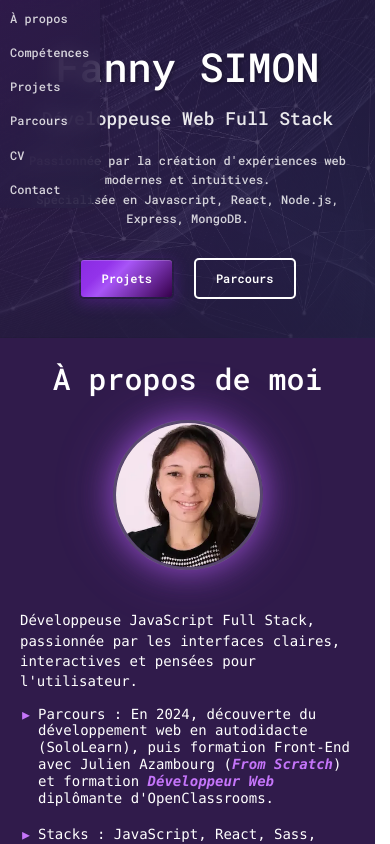
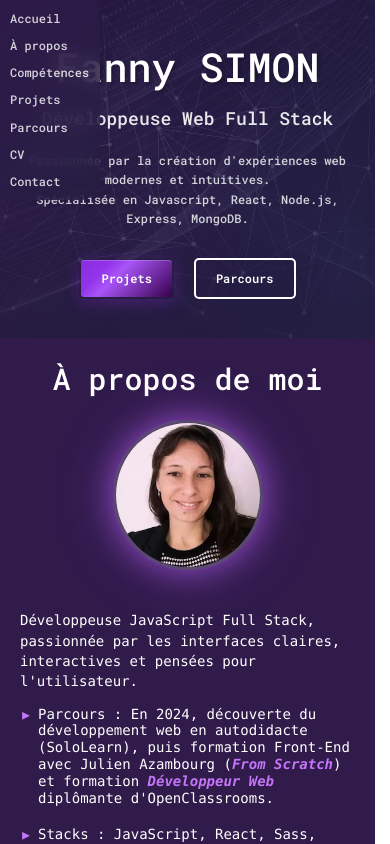
Before and after one commit to ProjetsDevFanny/Projet8_OCR_Portfolio, a React (Vite) app: page / in a window 390 px wide. Shown: the top 844 px of the page. Built offline with nearby package versions, Linux system fonts and the light colour scheme; a web font is replaced by a local one.

Commit message:
fix(navbar): add accueil link in responsive tablet & mobile

```diff
--- a/src/Components/Header/Header.jsx
+++ b/src/Components/Header/Header.jsx
@@ -24,6 +24,7 @@ function Header() {
           </Link>
         </div>
         <nav className="header__nav">
+          <Link to="/#hero" className="header__nav_link_accueil">Accueil</Link>
           <Link to="/#about">À propos</Link>
           <Link to="/#skills">Compétences</Link>
           <Link to="/#projects">Projets</Link>
--- a/src/Components/Header/header.scss
+++ b/src/Components/Header/header.scss
@@ -74,14 +74,23 @@
     align-items: center;
 
     @include tablet {
-      gap: 1.7rem;
+      gap: 2.5vw; // 2.5vw = 2.5% de la largeur de la viewport
       display: flex;
       flex-wrap: wrap;
       justify-content: center;
 
       @include mobile {
+        gap: 1rem;
         flex-direction: column;
         align-items: flex-start;
+      }
+    }
+
+    &_link_accueil {
+      display: none;
+
+      @include tablet {
+        display: block;
       }
     }
 
```
